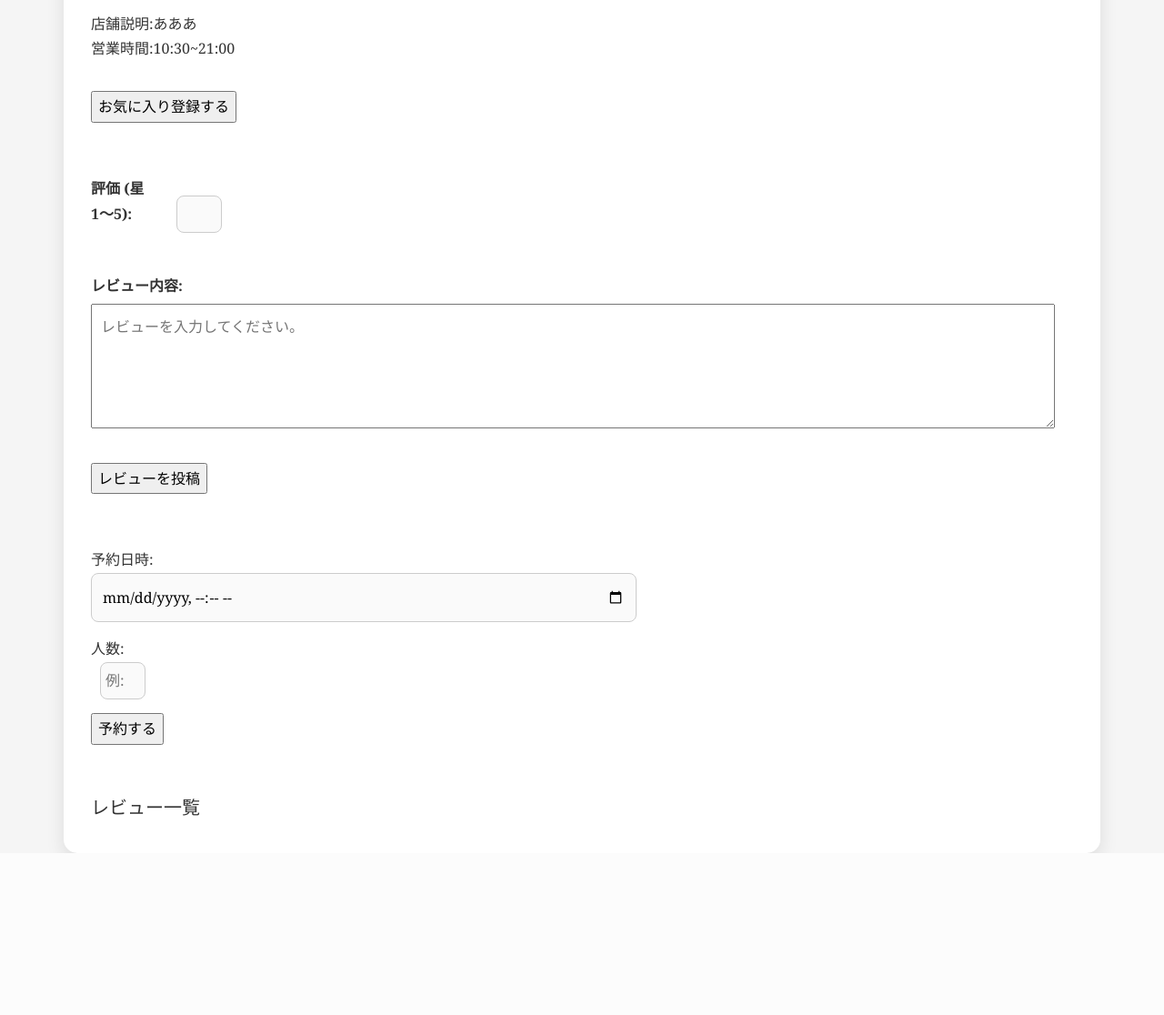
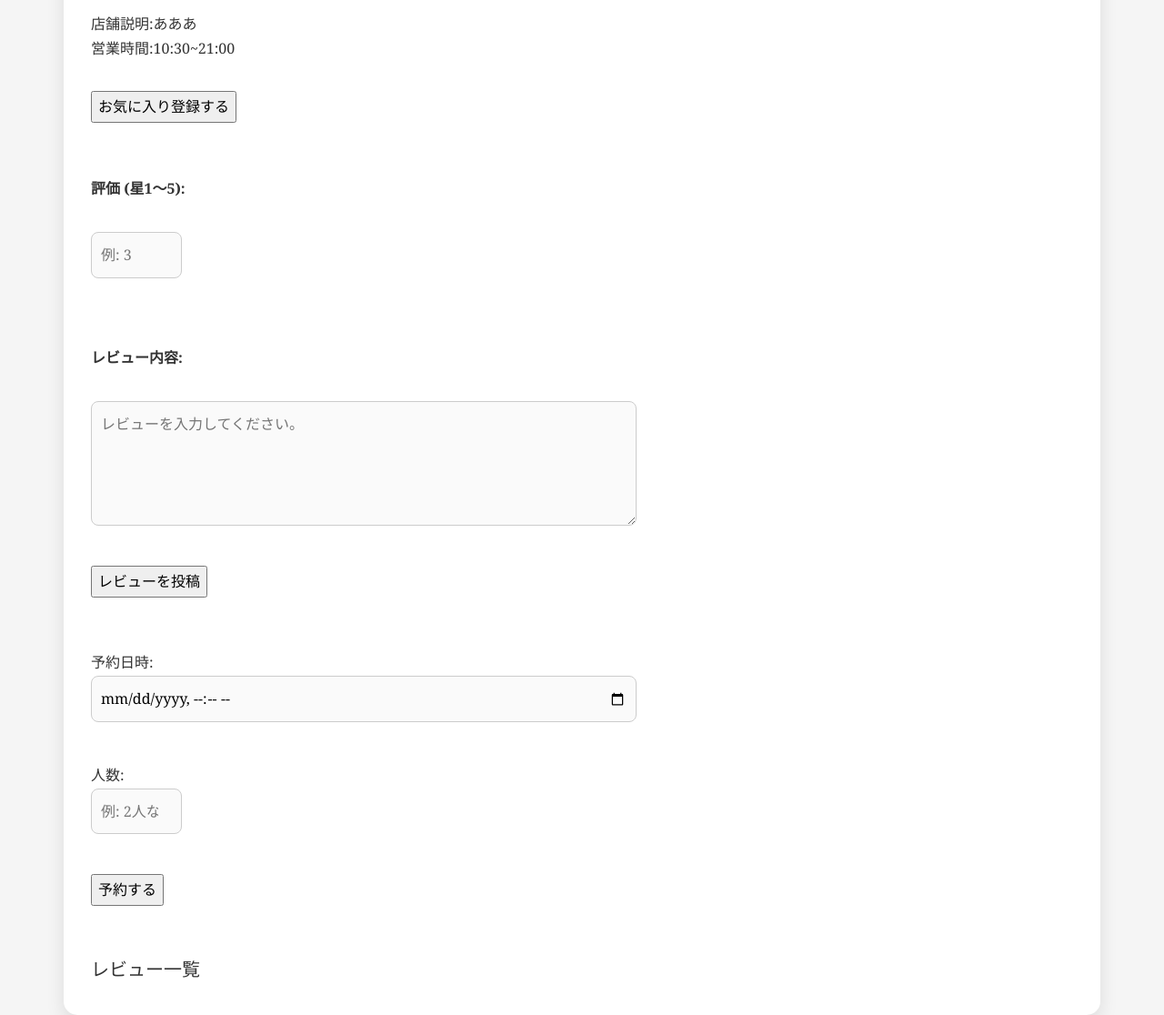
Before and after one commit to o1-mat/django-tabelog-kadai, a Django app: page /restaurant/1 in a window 1280 px wide. Shown: the part 313-1429 px from the top of the page at 91% size. Before the commit the page ends 1251 px from the top, so only its background shows below. Run offline with Django 5.2, Linux system fonts and the light colour scheme; data comes from the database, SQL or seed files in the repository; data that the repository does not hold is empty; parts of the project's set-up code (start-up, migrations or seed data) failed here and were passed over.

Commit message:
Add files via upload

```diff
--- a/kadai_002/static/style.css
+++ b/kadai_002/static/style.css
@@ -37,48 +37,34 @@ body {
 }
 
 /* ラベル */
-.label-short {
-    display: inline-block;
-    width: 80px; /* 短く設定 */
+.label-short, .label-long {
+    display: block; /* ラベルをブロック要素にして、入力フィールドの上に表示 */
     font-weight: bold;
-}
-
-.label-long {
-    display: inline-block;
-    width: 150px; /* 長く設定 */
-    font-weight: bold;
+    margin-bottom: 5px; /* ラベルと入力フィールドの間に余白を追加 */
 }
 
 /* フォームの入力フィールド */
-input[type="text"], input[type="number"], input[type="datetime-local"] {
-    padding: 12px;
-    font-size: 1em;
-    margin-bottom: 15px;
+input[type="text"], input[type="number"], input[type="datetime-local"], textarea {
+    display: block; /* 入力フィールドをブロック要素にして幅を占有 */
+    width: 100%;
+    max-width: 600px;
+    padding: 10px;
+    margin-bottom: 15px; /* 入力フィールド間に余白を追加 */
     border-radius: 8px;
     border: 1px solid #ccc;
-    width: 100%;
-    max-width: 600px;
     transition: box-shadow 0.3s, border-color 0.3s;
     background-color: #fafafa; /* 柔らかい背景色で落ち着いた印象 */
 }
 
-input[type="text"]:focus, input[type="number"]:focus, input[type="datetime-local"]:focus {
+input[type="text"]:focus, input[type="number"]:focus, input[type="datetime-local"]:focus, textarea:focus {
     box-shadow: 0px 0px 10px rgba(212, 175, 55, 0.3); /* ゴールドのグロー */
     border-color: #d4af37; /* フォーカス時にゴールドの枠 */
 }
 
 /* 数値入力フィールド */
 input[type="number"] {
-    width: 50px; /* 数値入力の幅を狭く設定 */
-    padding: 5px;
-    margin-left: 10px; /* ラベルとの間隔を調整 */
-}
-
-/* テキストエリア */
-textarea {
-    width: calc(100% - 20px); /* 幅を調整してフォーム全体にフィットさせる */
-    padding: 10px;
-    margin-top: 5px;
+    max-width: 100px; /* 幅を少し狭く設定して、他の要素とのバランスを取る */
+    margin-left: 0; /* ラベルとの間隔をリセット */
 }
 
 /* 店舗カードのデザイン */
@@ -157,7 +143,7 @@ textarea {
         padding: 15px;
     }
 
-    input[type="text"], input[type="number"], input[type="datetime-local"] {
+    input[type="text"], input[type="number"], input[type="datetime-local"], textarea {
         width: calc(100% - 30px);
     }
 }
--- a/kadai_002/templates/nagoyameshi/restaurant.html
+++ b/kadai_002/templates/nagoyameshi/restaurant.html
@@ -28,11 +28,11 @@
     <input type="text" name="restaurant" value="{{ restaurant.id }}">
     {% endcomment %}
 
-    <label for="star" class="label-short">評価 (星1〜5):</label>
-    <input type="number" id="star" name="star" min="1" max="5"><br><br>
+    <label for="star" class="label-short">評価 (星1〜5):</label><br>
+    <input type="number" id="star" name="star" min="1" max="5" placeholder="例: 3" required><br><br>
 
-    <label for="content" class="label-long">レビュー内容:</label>
-    <textarea id="content" name="content" rows="4" placeholder="レビューを入力してください。" required></textarea><br><br>
+    <label for="content" class="label-long">レビュー内容:</label><br>
+    <textarea id="content" name="content" rows="4" placeholder="レビューを入力してください。" required></textarea><br>
 
     <input type="submit" value="レビューを投稿">
 </form><br><br>
```
